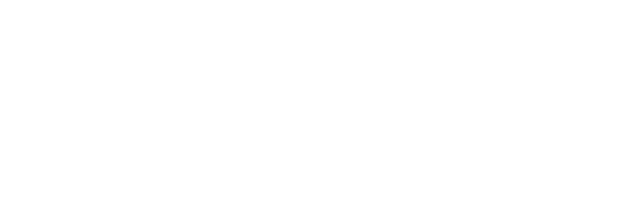
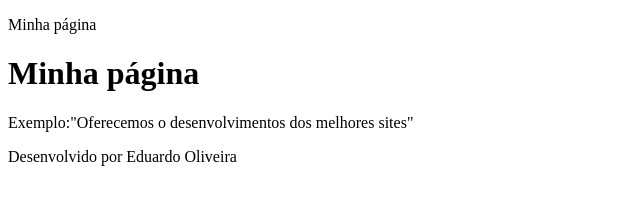
Before and after one commit to EduardoOliveira1999/html5_css3, a plain HTML site: page public_html/index.html in a window 1280 px wide. Shown: the whole page, without its empty margins (0-640 px from the left). Drawn offline with Linux system fonts and the light colour scheme.

Commit message:
primeira pagina criada

```diff
--- a/public_html/index.html
+++ b/public_html/index.html
@@ -6,6 +6,24 @@
         <title>Minha página</title>
     </head>
 
+    <body>
+
+    <p>Minha página</p>
+
+    <header>
+        <h1>Minha página</h1>
+        <p> Exemplo:"Oferecemos o
+            desenvolvimentos dos melhores sites"
+        </p>
+    </header>
+
+    <footer>
+        <p>Desenvolvido por
+             Eduardo Oliveira</p>
+    </footer>
+
+    </body>
+
 
 
 
```
